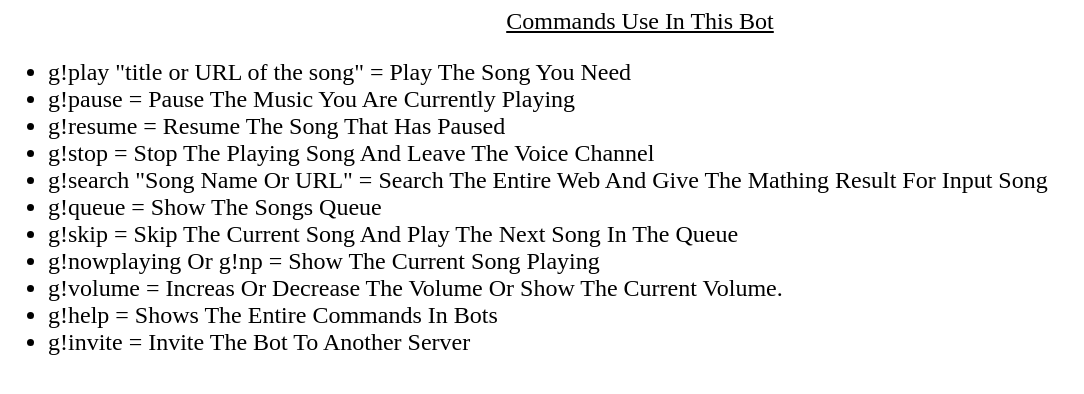
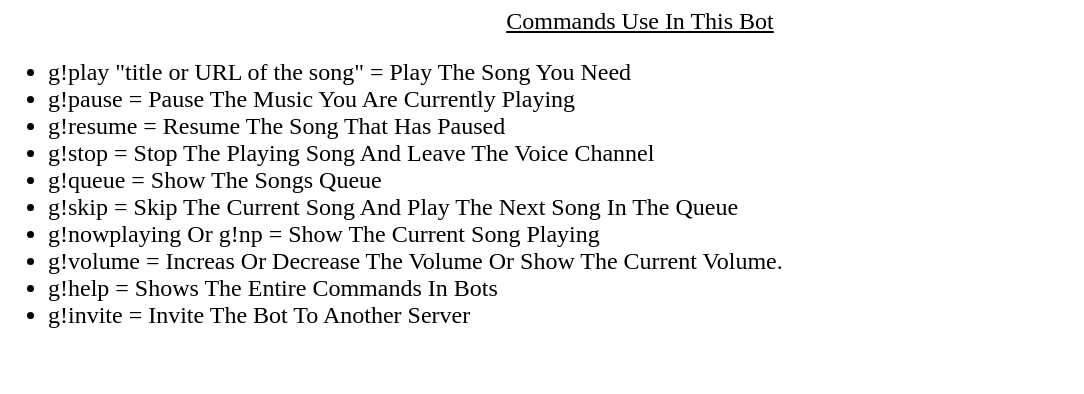
Before and after one commit to PasinduDushan/GROOVER, a plain HTML site: page index.html in a window 1280 px wide. Shown: the whole page, without its empty margins (0-1084 px from the left). Drawn offline with Linux system fonts and the light colour scheme.

Commit message:
Update index.html

```diff
--- a/index.html
+++ b/index.html
@@ -10,7 +10,6 @@
     <li>g!pause = Pause The Music You Are Currently Playing</li>
     <li>g!resume = Resume The Song That Has Paused</li>
     <li>g!stop = Stop The Playing Song And Leave The Voice Channel</li>
-    <li>g!search "Song Name Or URL" = Search The Entire Web And Give The Mathing Result For Input Song</li>
       <li>g!queue = Show The Songs Queue</li>
       <li>g!skip = Skip The Current Song And Play The Next Song In The Queue</li>
       <li>g!nowplaying Or g!np = Show The Current Song Playing</li>
```
